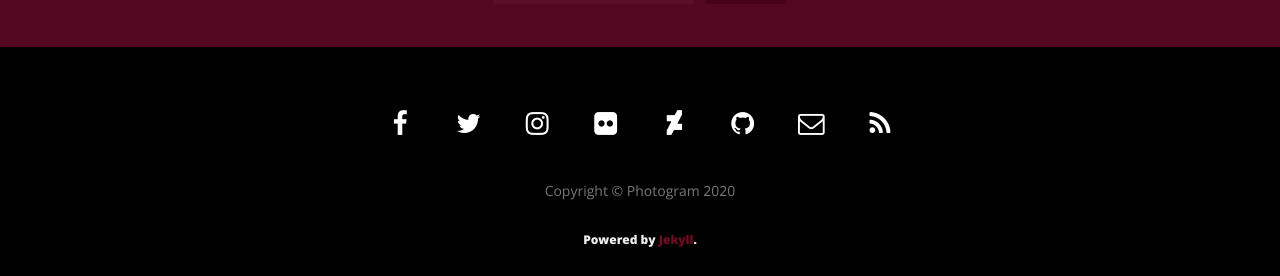
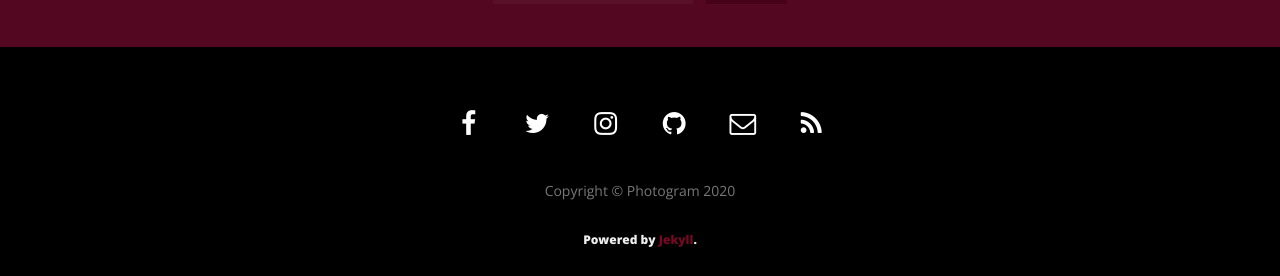
Before and after one commit to patriaabhishek/photogram, a Jekyll site: the page built from about/index.html, in a window 1280 px wide. Shown: the part 1143-1419 px from the top of the page. Built offline with Jekyll 4.4.1, drawn with Linux system fonts in a browser that asks for light colours; nearby versions of some CDN libraries.

```diff
--- a/_config.yml
+++ b/_config.yml
@@ -1,6 +1,6 @@
 # Site settings
 title: Photogram
-email: ""
+email: "patriaabhishek@gmail.com"
 description: "Photo Journal"
 url: "https://patriaabhishek.github.io"
 baseurl: "/photogram"
@@ -8,9 +8,7 @@
 twitter_username: "patriaabhishek"
 instagram_username: "patriaabhishek"
 github_username:  "patriaabhishek"
-deviantart_username: ""
-flickr_username: ""
-discus_shortname: ""
+
 share: true
 
 # Owner/author information
@@ -33,9 +31,9 @@
 
 # Internal nav
 nav:
-  - GALLERY: "https://patriaabhishek.github.io/photorama/gallery/"
-  - JOURNAL: "https://patriaabhishek.github.io/photorama/journal/"
-  - ABOUT: "https://patriaabhishek.github.io/photorama/about/"
+  - GALLERY: "https://patriaabhishek.github.io/photogram/gallery/"
+  - JOURNAL: "https://patriaabhishek.github.io/photogram/journal/"
+  - ABOUT: "https://patriaabhishek.github.io/photogram/about/"
 
 # All translation keys
 translations:
--- a/_includes/footer.html
+++ b/_includes/footer.html
@@ -36,26 +36,6 @@
                         </a>
                     </li>
                     {% endif %}
-                    {% if site.flickr_username %}
-                    <li>
-                        <a href="https://flickr.com/photos/{{ site.flickr_username }}" data-toggle="tooltip" title="Flickr">
-                            <span class="fa-stack fa-lg">
-                                <i class="fa fa-circle fa-stack-2x"></i>
-                                <i class="fa fa-flickr fa-stack-1x fa-inverse"></i>
-                            </span>
-                        </a>
-                    </li>
-                    {% endif %}
-                    {% if site.deviantart_username %}
-                    <li>
-                        <a href="http://{{ site.deviantart_username }}.deviantart.com">
-                            <span class="fa-stack fa-lg" data-toggle="tooltip" title="Deviantart">
-                                <i class="fa fa-circle fa-stack-2x"></i>
-                                <i class="fa fa-deviantart fa-stack-1x fa-inverse"></i>
-                            </span>
-                        </a>
-                    </li>
-                    {% endif %}
                     {% if site.github_username %}
                     <li>
                         <a href="https://github.com/{{ site.github_username }}" data-toggle="tooltip" title="Github">
```
